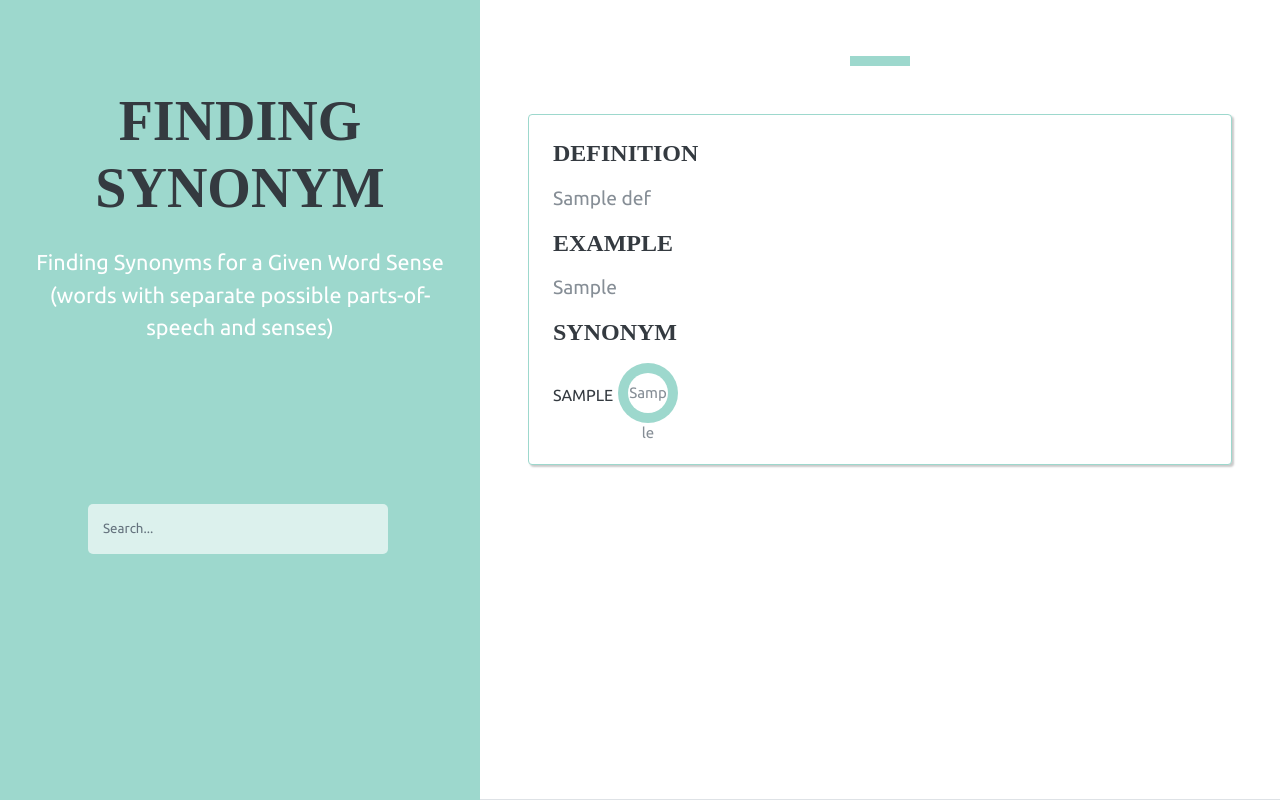
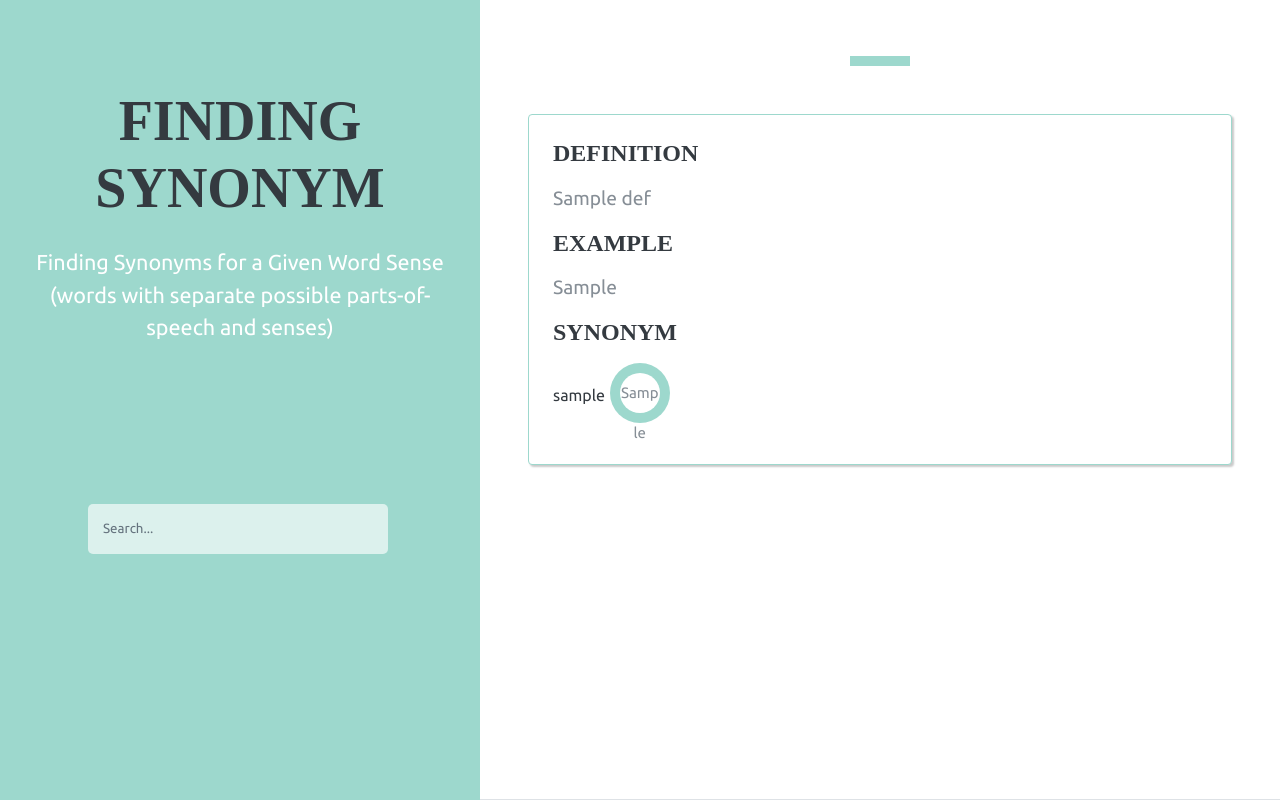
Before and after one commit to TrellixVulnTeam/nlpFinalSite_GJTC, a Django app: template templates/index.html in a window 1280 px wide. Run offline with Django 3.2, Linux system fonts and the light colour scheme; the template is opened without the code that fills it: most values are stand-ins (such as "Sample title", 1, 10 or a date in 2020); parts of the project's set-up code (start-up, migrations or seed data) failed here and were passed over; some libraries are stand-ins or nearby versions; some web fonts are replaced.

Commit message:
modify word case

```diff
--- a/nlpFinal/static/css/style.css
+++ b/nlpFinal/static/css/style.css
@@ -53,7 +53,7 @@ h5 {
 }
 
 .specialh5{
-
+    text-transform: lowercase;
     font-weight: normal;
 }
 a:hover,
```
